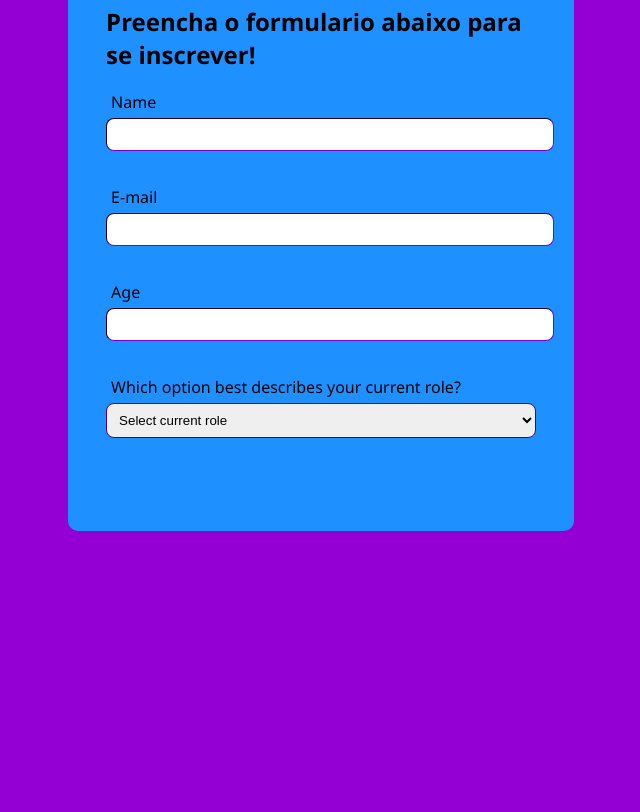
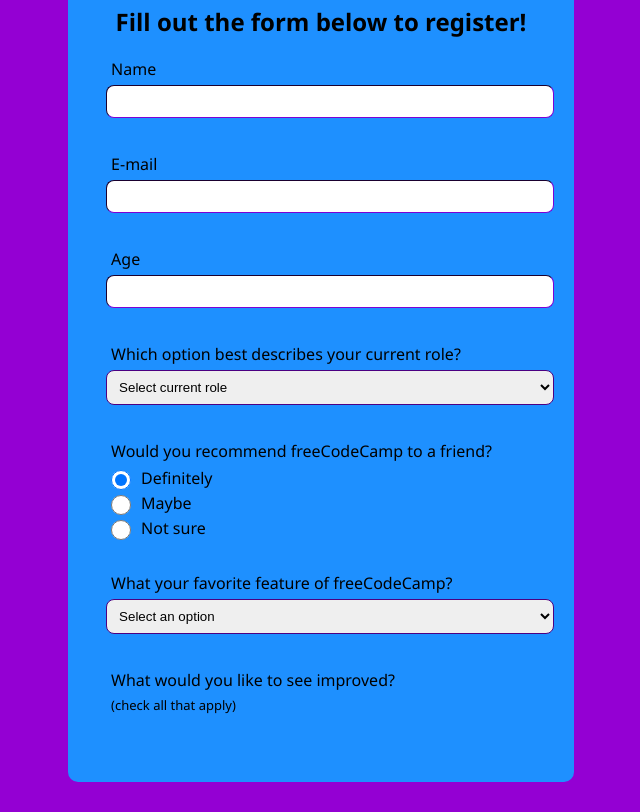
Before and after one commit to mateusgf00/FormProject, a plain HTML site: page index.html in a window 1280 px wide. Shown: the part 174-986 px from the top of the page, without its empty margins (319-959 px from the left). Before the commit the page ends 800 px from the top, so only its background shows below. Drawn offline with Linux system fonts and the light colour scheme.

Commit message:
second commit

```diff
--- a/index.html
+++ b/index.html
@@ -12,18 +12,18 @@
 
 <body>
     <div class="mainDiv">
-        <h1>Bem-vindo!</h1>
-        <h2>Preencha o formulario abaixo para se inscrever!</h2>
+        <h1>Welcome!</h1>
+        <h2>Fill out the form below to register!</h2>
 
         <div class="divForm">
             <p>Name</p>
-            <input type="text" name="name" id="name">
+            <input type="text" class="inputText" name="name" id="name">
 
             <p>E-mail</p>
-            <input type="email" name="email" id="email">
+            <input type="email" class="inputText" name="email" id="email">
 
             <p>Age</p>
-            <input type="number" name="age" id="age">
+            <input type="number" class="inputText" name="age" id="age">
 
             <p>Which option best describes your current role?</p>
             <select name="cbTimeCourse" id="cbTimeCourse">
@@ -34,6 +34,35 @@
                 <option value="notToSay">Prefer not to say</option>
                 <option value="other">Other</option>
             </select>
+
+            <div class="divRadio">
+                <p>Would you recommend freeCodeCamp to a friend?</p>
+                <label>
+                    <input type="radio" name="definitely" class="radio" value="Definitely" checked>
+                    Definitely
+                </label>
+
+                <label>
+                    <input type="radio" name="maybe" class="radio" value="maybe">
+                    Maybe
+                </label>
+
+                <label>
+                    <input type="radio" name="notsure" class="radio" value="notsure">
+                    Not sure
+                </label>
+            </div>
+
+            <p>What your favorite feature of freeCodeCamp?</p>
+            <select name="cbFeature" id="cbFeature">
+                <option value="standard" selected disabled>Select an option</option>
+                <option value="challenges">Challenges</option>
+                <option value="projects">Projects</option>
+                <option value="community">Community</option>
+                <option value="operSource">Open Source</option>
+            </select>
+
+            <p class="normaly">What would you like to see improved?</p>  <p class="smaller">(check all that apply)</p>
         </div>
     </div>
 
--- a/style.css
+++ b/style.css
@@ -12,7 +12,7 @@
     background-color: dodgerblue;
 }
 
-h1{
+h1, h2{
     text-align: center;
 }
 
@@ -22,24 +22,39 @@
     width: 100%;
 }
 
-input{
+div.divRadio{
+    margin-bottom: 30px;
+}
+
+input.inputText, select{
     border-radius: 8px;
     padding: 8px;
     width: 100%;
-    margin: 0px 0px 30px 0px;
+    margin-bottom:30px;
     border-color: indigo;
     border-width: 1px;
+    box-sizing: content-box;
+
 }
 
+input.radio{
+    text-align: left;
+    display: inline-block;
+    margin-right: 0.625rem;
+    min-height: 1.25rem;
+    min-width: 1.25rem;
+    margin-bottom: 2px;
+}
+
+label{
+    display: flex;
+}
+p.normaly{
+    display: flex;
+}
+p.smaller{
+    font-size:13px;
+}
 p{
     margin: 5px;
 }
-
-select{
-    border-radius: 8px;
-    padding: 8px;
-    width: 100%;
-    margin: 0px 0px 30px 0px;
-    border-color: indigo;
-    ;
-}
```
